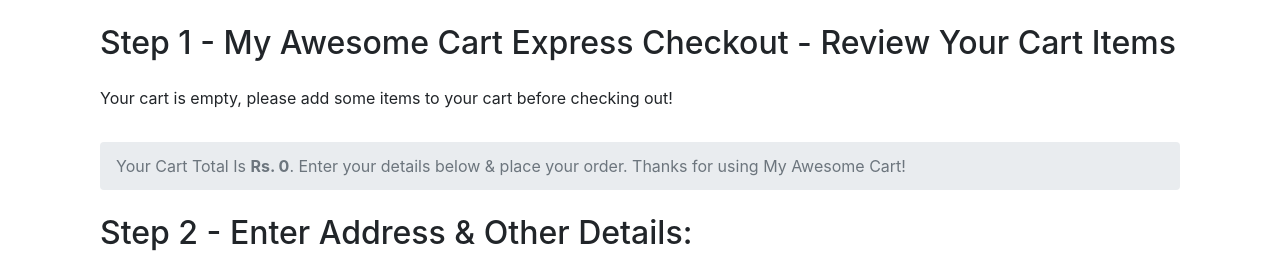
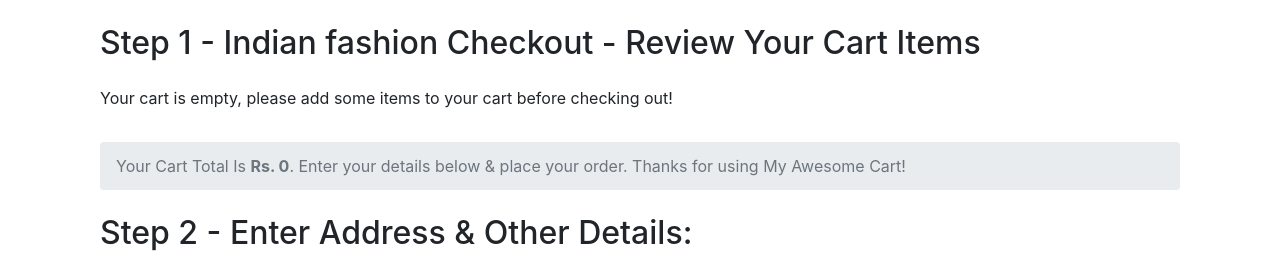
Before and after one commit to rahulchandra17/Django-Ecomerce-Website, a Django app: page /checkout/ in a window 1280 px wide. Shown: the part 56-318 px from the top of the page. Run offline with Django 3.2, Linux system fonts and the light colour scheme; some libraries are stand-ins or nearby versions.

Commit message:
Update checkout.html

```diff
--- a/shop/templates/shop/checkout.html
+++ b/shop/templates/shop/checkout.html
@@ -3,7 +3,7 @@
 {% block body %}
 <div class="container">
     <div class="col my-4">
-        <h2>Step 1 - My Awesome Cart Express Checkout - Review Your Cart Items</h2>
+        <h2>Step 1 - Indian fashion Checkout - Review Your Cart Items</h2>
         <div class="my-4">
             <ul class="list-group" id="items">
             </ul>
```
